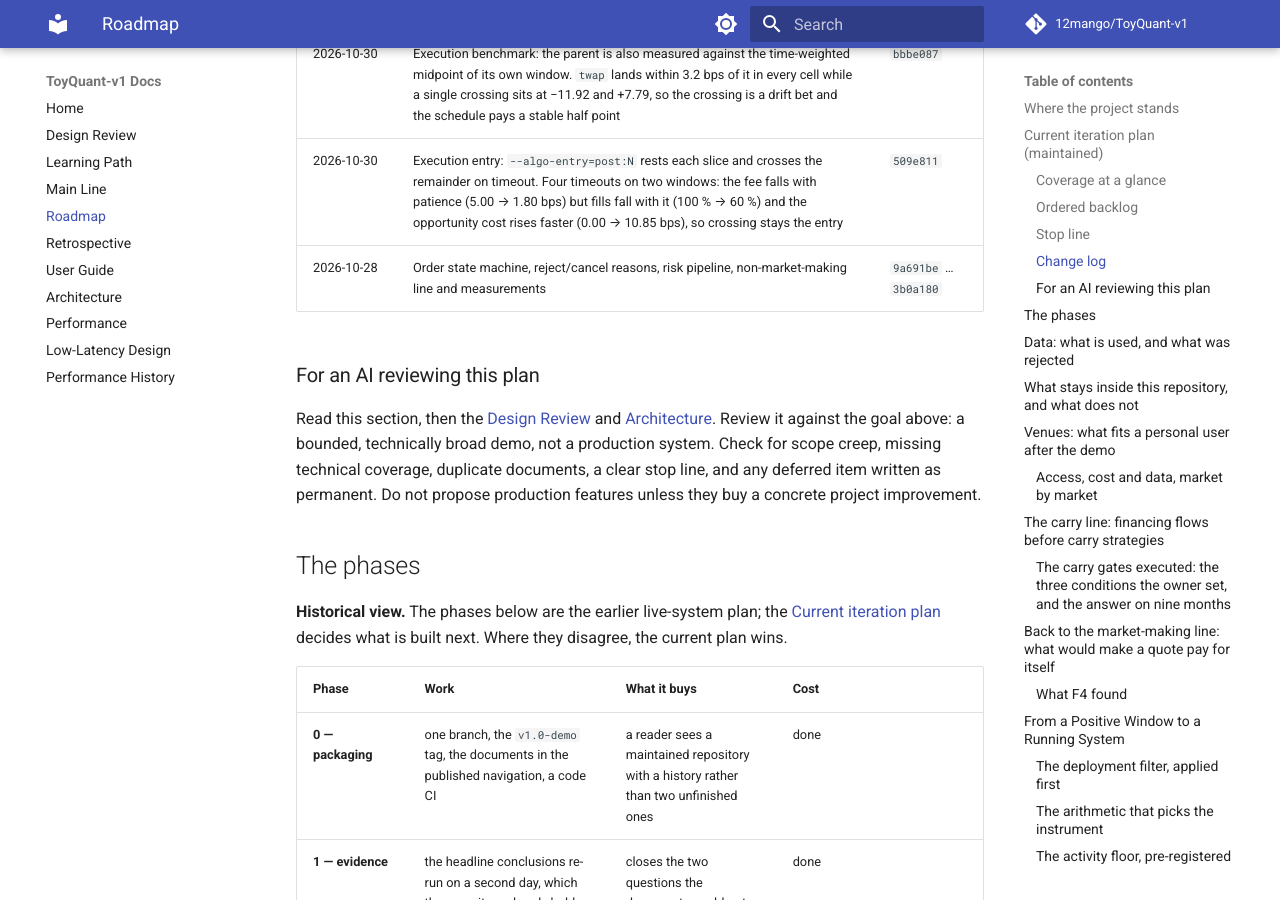
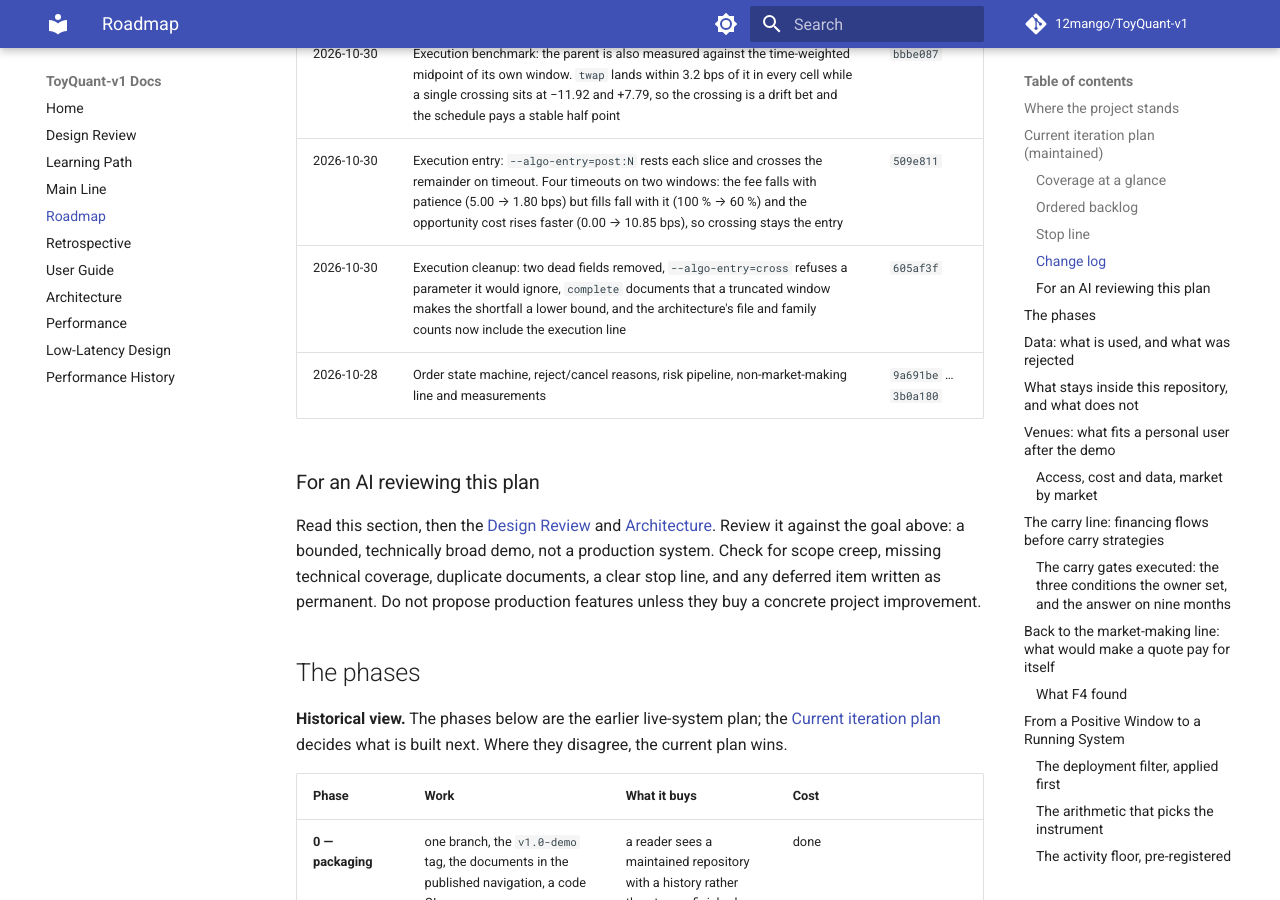
Before and after one commit to 12mango/ToyQuant-v1, an MkDocs documentation site: the page built from docs/ROADMAP.md, in a window 1280 px wide and 900 px high, scrolled down 6223 px. Built offline with MkDocs 1.6.1 and Material for MkDocs 9.7.7, drawn with Linux system fonts in a browser that asks for light colours; comment, search, counter and statistics services are not loaded.

Commit message:
Docs: record the execution cleanup commit

```diff
--- a/docs/ROADMAP.md
+++ b/docs/ROADMAP.md
@@ -131,6 +131,7 @@ frozen, and a next item needs the same kind of request and a row here.
 | 2026-10-30 | Execution line: `execution_l2` works one parent order with `market`, `twap:N` or `pov:X` children, and `[EXECUTION_ALGO]` reports the shortfall in basis points. First measurement: no schedule beats one crossing by 2 bps on two windows, so the schedule is not the lever and the fee is | `69eaa83` |
 | 2026-10-30 | Execution benchmark: the parent is also measured against the time-weighted midpoint of its own window. `twap` lands within 3.2 bps of it in every cell while a single crossing sits at −11.92 and +7.79, so the crossing is a drift bet and the schedule pays a stable half point | `bbbe087` |
 | 2026-10-30 | Execution entry: `--algo-entry=post:N` rests each slice and crosses the remainder on timeout. Four timeouts on two windows: the fee falls with patience (5.00 → 1.80 bps) but fills fall with it (100 % → 60 %) and the opportunity cost rises faster (0.00 → 10.85 bps), so crossing stays the entry | `509e811` |
+| 2026-10-30 | Execution cleanup: two dead fields removed, `--algo-entry=cross` refuses a parameter it would ignore, `complete` documents that a truncated window makes the shortfall a lower bound, and the architecture's file and family counts now include the execution line | `605af3f` |
 | 2026-10-28 | Order state machine, reject/cancel reasons, risk pipeline, non-market-making line and measurements | `9a691be` … `3b0a180` |
 
 ### For an AI reviewing this plan
```
